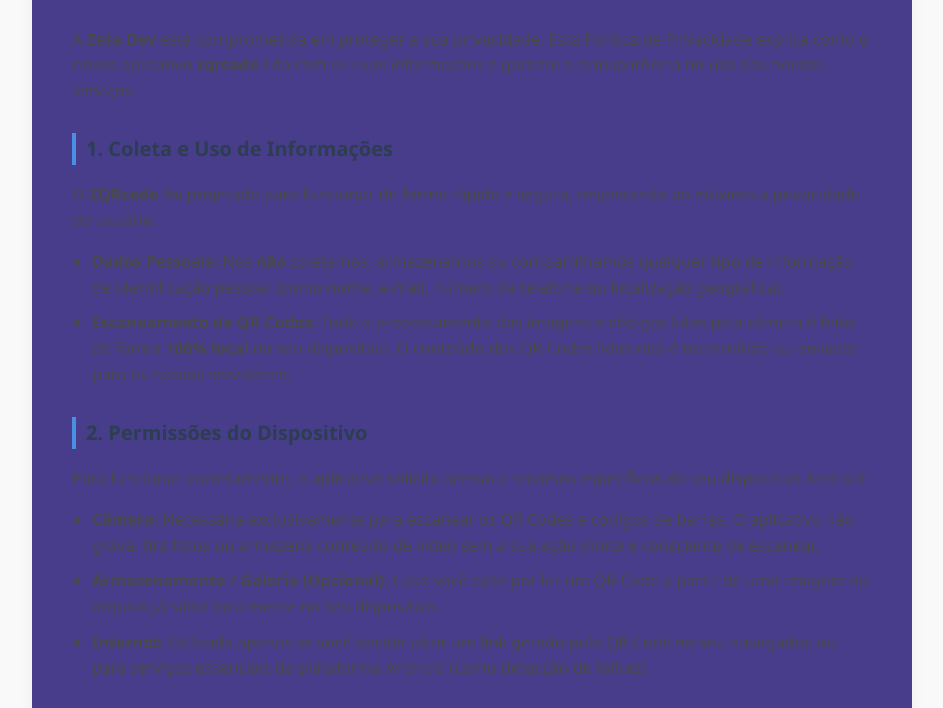
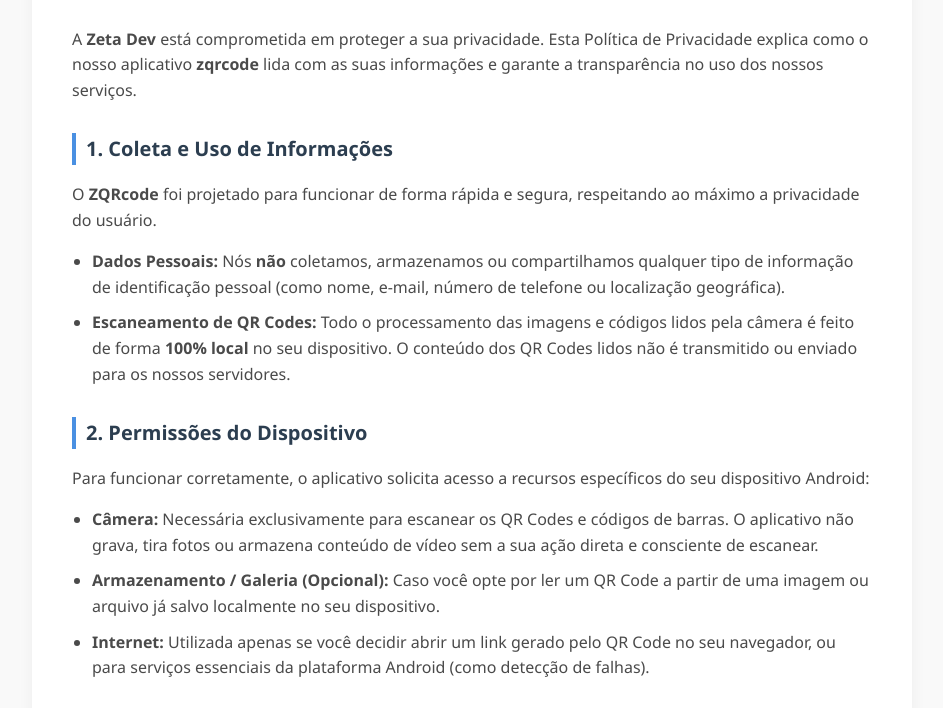
Before and after one commit to zetadevgames/zqrcode, a plain HTML site: page index.html in a window 1280 px wide. Shown: the part 205-913 px from the top of the page, without its empty margins (168-1111 px from the left). Drawn offline with Linux system fonts and the light colour scheme.

Commit message:
Update index.html

```diff
--- a/index.html
+++ b/index.html
@@ -16,7 +16,7 @@
         .container {
             max-width: 800px;
             margin: 40px auto;
-            background: #483D8B;
+            background: #ffffff;
             padding: 40px;
             border-radius: 8px;
             box-shadow: 0 4px 15px rgba(0, 0, 0, 0.05);
```
